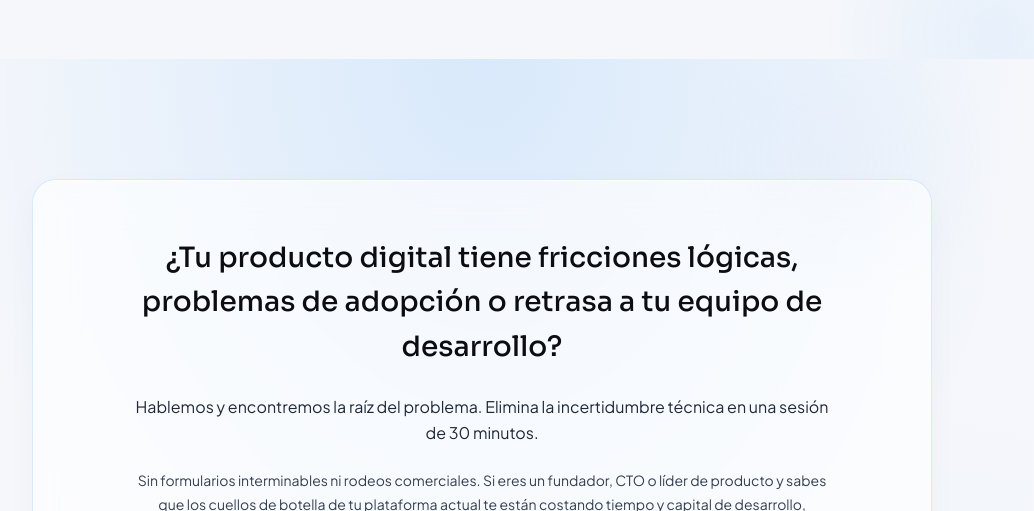
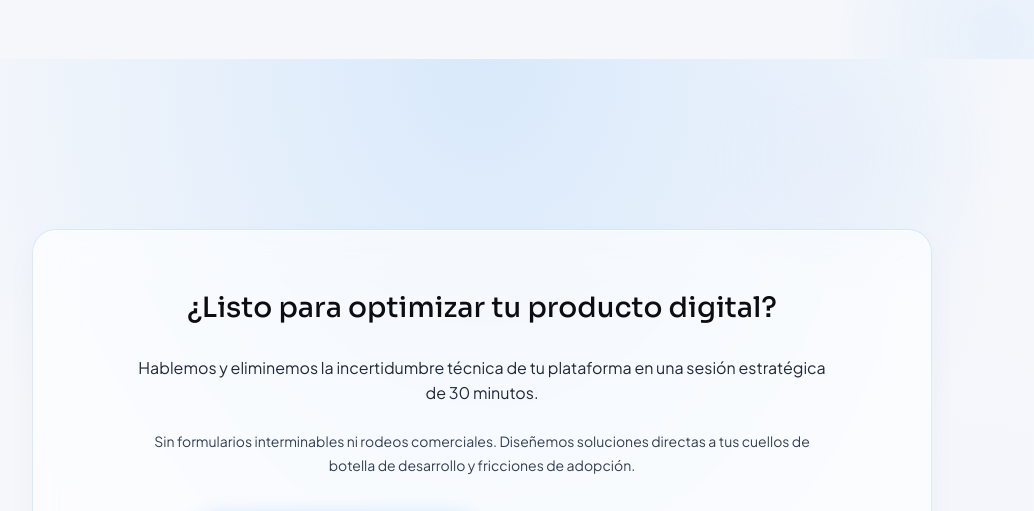
Before and after one commit to jimmy-a-ramirez/portfolio, a website: page index.html in a window 1280 px wide. Shown: the part 3358-3869 px from the top of the page, without its empty margins (158-1192 px from the left). Drawn offline with Linux system fonts and the light colour scheme.

Commit message:
seo: optimize copy and key phrase density in contact CTA section for better visual balance and search relevance

```diff
--- a/index.html
+++ b/index.html
@@ -278,10 +278,10 @@
     <!-- CTA Section -->
     <section id="cta" class="section cta" data-section="cta">
       <div class="container">
-        <h2 class="cta__title">¿Tu producto digital tiene fricciones lógicas, problemas de adopción o retrasa a tu equipo de desarrollo?</h2>
-        <p class="cta__subtitle">Hablemos y encontremos la raíz del problema. Elimina la incertidumbre técnica en una sesión de 30 minutos.</p>
+        <h2 class="cta__title">¿Listo para optimizar tu producto digital?</h2>
+        <p class="cta__subtitle">Hablemos y eliminemos la incertidumbre técnica de tu plataforma en una sesión estratégica de 30 minutos.</p>
         <p class="cta__description">
-          Sin formularios interminables ni rodeos comerciales. Si eres un fundador, CTO o líder de producto y sabes que los cuellos de botella de tu plataforma actual te están costando tiempo y capital de desarrollo, agenda una videollamada corta. Analizaremos tu caso sin rodeos y sin compromisos.
+          Sin formularios interminables ni rodeos comerciales. Diseñemos soluciones directas a tus cuellos de botella de desarrollo y fricciones de adopción.
         </p>
         <div class="cta__actions">
           <a href="https://calendly.com/" target="_blank" rel="noopener noreferrer" class="btn btn--primary">
```
